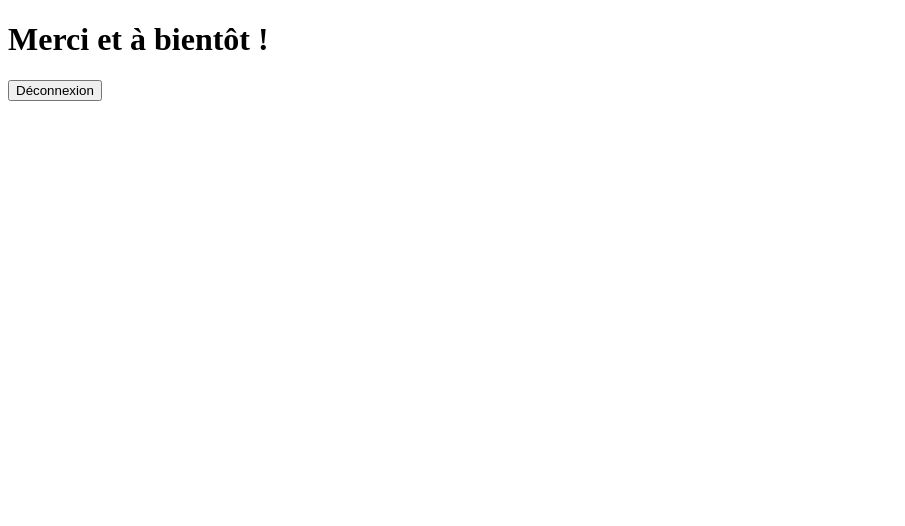
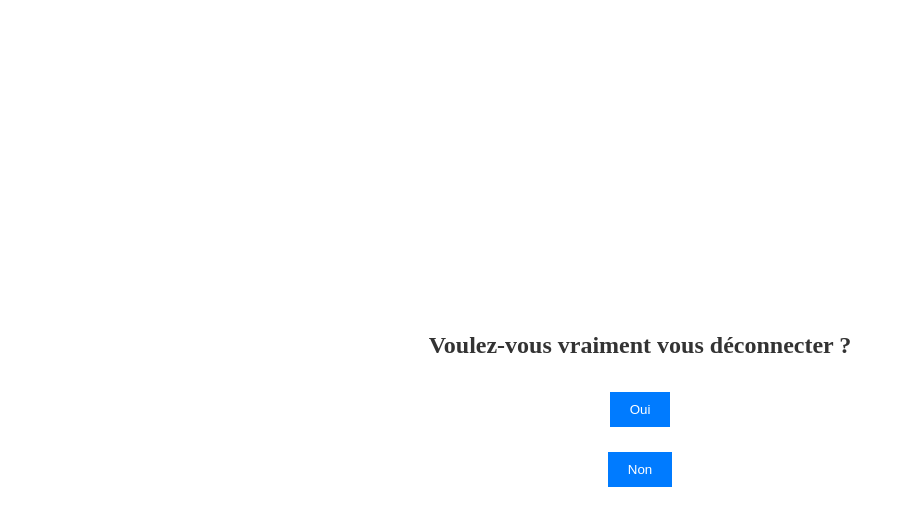
Before and after one commit to FitahianaAlice/TestVueProject, a Vue app in the folder vue-project-test/: page /deconnexion in a window 1280 px wide. Shown: the top 526 px of the page, without its empty margins (0-905 px from the left). Built offline with nearby package versions, Linux system fonts and the light colour scheme.

Commit message:
Styling the deconnexion page

```diff
--- a/vue-project-test/src/views/DeconnexionView.vue
+++ b/vue-project-test/src/views/DeconnexionView.vue
@@ -1,7 +1,8 @@
 <template>
-    <div>
-      <h1>Merci et à bientôt !</h1>
-      <button @click="logout">Déconnexion</button>
+    <div class="center-content">
+      <h1>Voulez-vous vraiment vous déconnecter ?</h1>
+      <button @click="logout">Oui</button>
+      <button @click="notlogout">Non</button>
     </div>
   </template>
 
@@ -22,7 +23,43 @@
         // Effacer les cookies, effacer les données de session, etc.
         // Rediriger l'utilisateur vers la page de connexion
         this.$router.push({ name: 'authentification' });
+      },
+      notlogout() {
+        // Code pour déconnecter l'utilisateur, par exemple :
+        // Effacer les cookies, effacer les données de session, etc.
+        // Rediriger l'utilisateur vers la page de connexion
+        this.$router.push({ name: 'Dashboard' });
       }
     }
   };
   </script>
+
+  <style scoped>
+  body {
+      font-family: Arial, sans-serif;
+  }
+  h1 {
+      color: #333;
+      font-size: 24px;
+      margin-bottom: 20px;
+  }
+  button {
+      background-color: #007bff;
+      color: white;
+      margin: 1%;
+      padding: 10px 20px;
+      border: none;
+      cursor: pointer;
+    }
+  button:hover {
+      background-color: #0056b3;
+  }
+  .center-content {
+    display: flex;
+    justify-content: center;
+    align-items: center;
+    min-height: 100vh;
+    text-align: center;
+    flex-direction: column;
+  }
+</style>
```
